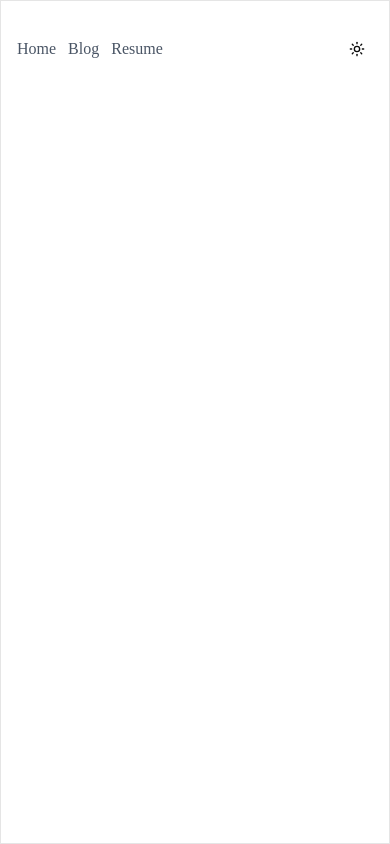
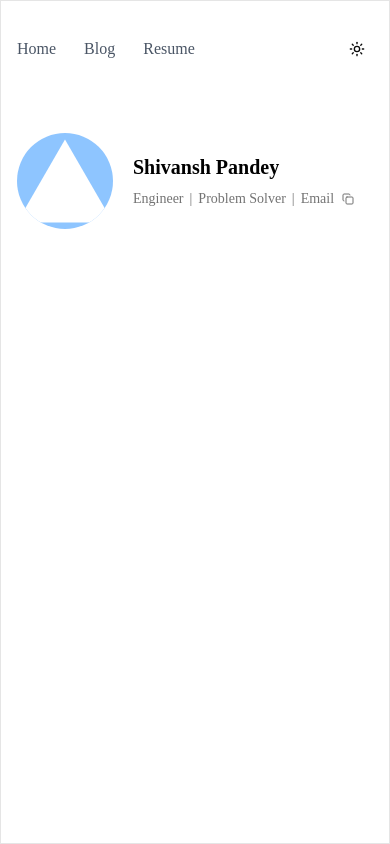
Before and after one commit to Shivansh-Pandey-4/Portfolio, a Next.js app: page / in a window 390 px wide. Built offline with nearby package versions, Linux system fonts and the light colour scheme.

Commit message:
feat: add responsive Hero section with copy email button

```diff
--- a/app/page.tsx
+++ b/app/page.tsx
@@ -1,10 +1,12 @@
 import Header from "@/components/landing/Header";
+import Hero from "@/components/landing/Hero";
 
 export default function Home() {
 
   return (
     <div className="min-h-screen max-w-3xl container mx-auto border px-4 py-8">
       <Header />
+      <Hero />
     </div>
   )
 }
--- /dev/null
+++ b/components/common/CopyEmail.tsx
@@ -0,0 +1,60 @@
+"use client"
+
+import playTickSound from "@/lib/playTickSound";
+import { Copy, Check } from "lucide-react";
+import { useEffect, useRef, useState } from "react";
+
+
+const EMAIL = "shivanshofficial8750@gmail.com";
+
+
+export default function CopyEmail() {
+
+    const [isCopied, setIsCopied] = useState(false);
+    const countRef = useRef<NodeJS.Timeout>(null);
+
+
+    async function handleCopyText() {
+        try {
+            await window.navigator.clipboard.writeText(EMAIL);
+
+            playTickSound();
+            setIsCopied(true);
+
+            if (countRef.current) {
+                clearTimeout(countRef.current);
+            }
+
+            countRef.current = setTimeout(() => {
+                setIsCopied(false);
+            }, 1000);
+
+        } catch (error) {
+            console.log("failed to copy email : ", error)
+        }
+    }
+
+    useEffect(() => {
+        return () => {
+            if (countRef.current) {
+                clearTimeout(countRef.current);
+            }
+        }
+    }, []);
+
+
+    return (
+        <div
+            className="flex items-center text-neutral-500 text-sm md:text-lg space-x-2 md:space-x-2.5 dark:hover:text-white hover:text-black cursor-pointer"
+            onClick={handleCopyText}
+        >
+            <h2 className="hidden md:block">shivanshofficial8750@gmail.com</h2>
+            <h2 className="block md:hidden">Email</h2>
+            {
+                isCopied ? <Check className="md:size-4 size-3" /> : <Copy className="md:size-4 size-3" />
+            }
+
+        </div>
+
+    )
+}
--- a/components/landing/Header.tsx
+++ b/components/landing/Header.tsx
@@ -7,7 +7,7 @@ export default function Header() {
     return (
         <header>
             <nav className="flex items-center justify-between">
-                <ul className="flex items-center gap-x-3 md:gap-x-7 text-gray-600 dark:text-gray-400">
+                <ul className="flex items-center gap-x-7 text-gray-600 dark:text-gray-400">
                     <li className="hover:text-gray-900 dark:hover:text-gray-200 cursor-pointer">Home</li>
                     <li className="hover:text-gray-900 dark:hover:text-gray-200 cursor-pointer">Blog</li>
                     <li className="hover:text-gray-900 dark:hover:text-gray-200 cursor-pointer">Resume</li>
--- a/components/landing/Hero.tsx
+++ b/components/landing/Hero.tsx
@@ -0,0 +1,34 @@
+import Image from "next/image"
+import CopyEmail from "../common/CopyEmail"
+
+
+export default function Hero() {
+
+    return (
+        <div className="py-5 mt-12">
+            <div className="flex items-center gap-x-5 md:gap-x-10">
+
+                <Image
+                    src={"/vercel.svg"}
+                    alt="hero"
+                    width={100}
+                    height={100}
+                    className="size-24 rounded-full bg-blue-300 dark:bg-yellow-300"
+                />
+
+                <div className="flex flex-col gap-x-2 gap-y-2 md:gap-y-0">
+                    <h1 className="text-xl md:text-2xl font-bold">
+                        <span className="dark:text-white text-black">Shivansh Pandey</span>
+                    </h1>
+                    <div className="flex flex-wrap items-center gap-x-1.5 whitespace-pre-wrap text-neutral-500 text-sm md:text-lg">
+                        <h2>Engineer</h2>
+                        <h2>|</h2>
+                        <h2>Problem Solver</h2>
+                        <h2>|</h2>
+                        <CopyEmail />
+                    </div>
+                </div>
+            </div>
+        </div>
+    )
+}
--- /dev/null
+++ b/lib/playTickSound.ts
@@ -0,0 +1,26 @@
+
+export default function playTickSound() {
+        const audioContext = new window.AudioContext();
+
+        const oscillator = audioContext.createOscillator();
+        const gainNode = audioContext.createGain();
+
+        oscillator.connect(gainNode);
+        gainNode.connect(audioContext.destination);
+
+        oscillator.type = "sine";
+        oscillator.frequency.setValueAtTime(1200, audioContext.currentTime);
+
+        gainNode.gain.setValueAtTime(0.15, audioContext.currentTime);
+        gainNode.gain.exponentialRampToValueAtTime(
+            0.001,
+            audioContext.currentTime + 0.08
+        );
+
+        oscillator.start();
+        oscillator.stop(audioContext.currentTime + 0.08);
+
+        oscillator.onended = () => {
+            void audioContext.close();
+        };
+    }
```
